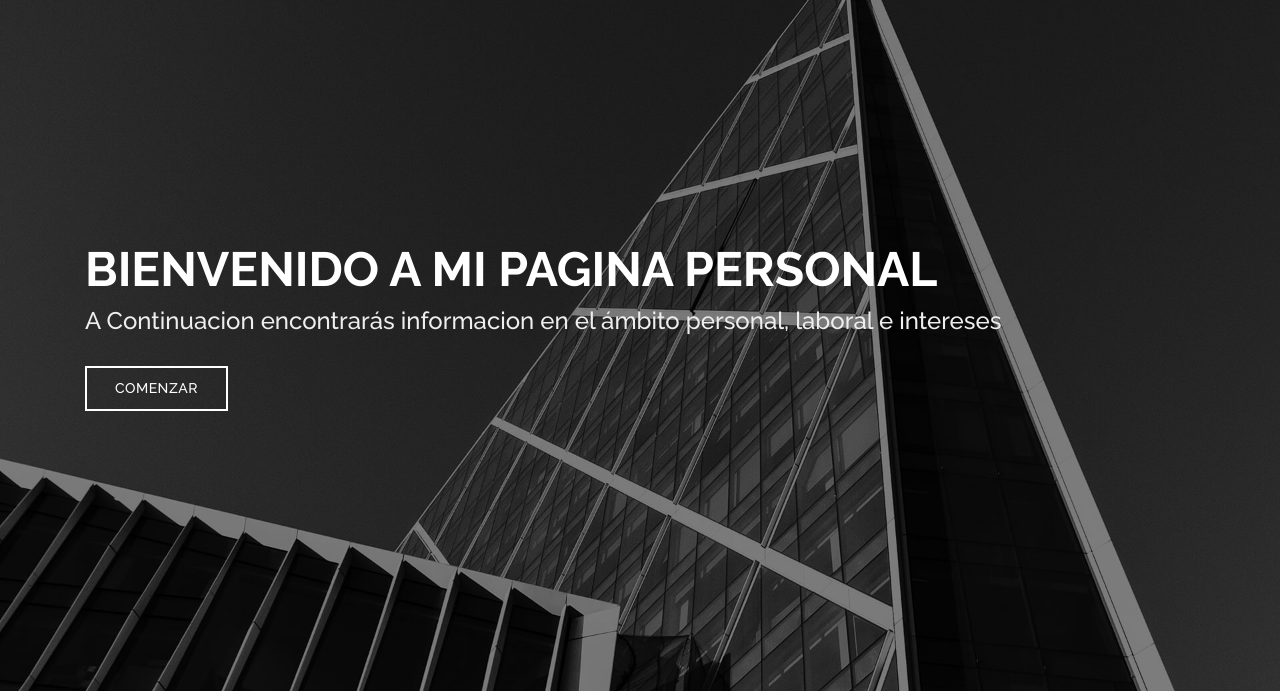
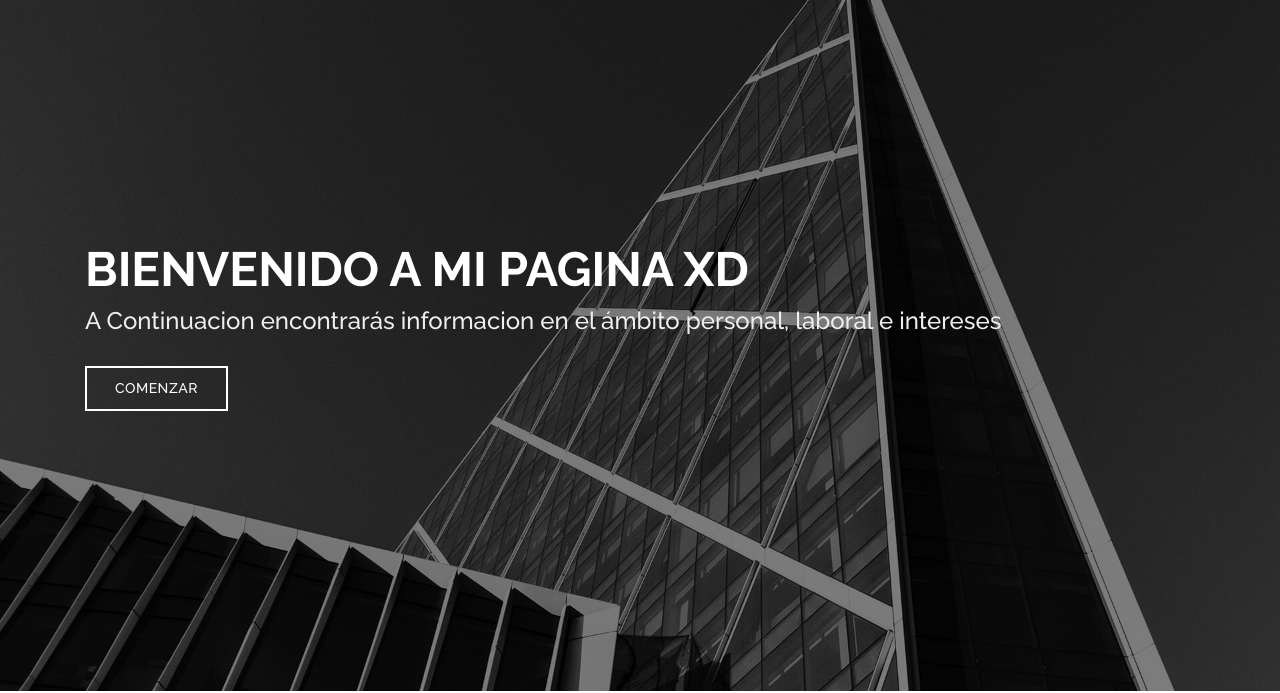
Before and after one commit to neymanuyama/profetional-perfil, a plain HTML site: page index.html in a window 1280 px wide. Shown: the part 109-802 px from the top of the page. Drawn offline with nearby package versions, Linux system fonts and the light colour scheme.

Commit message:
Update index.html
online

```diff
--- a/index.html
+++ b/index.html
@@ -97,7 +97,7 @@
   <section id="hero" class="d-flex align-items-center">
     <div class="container position-relative" data-aos="fade-up" data-aos-delay="500">
 
-        <h1>BIENVENIDO A MI PAGINA PERSONAL </h1>
+        <h1>BIENVENIDO A MI PAGINA XD </h1>
       <h2>A Continuacion encontrarás informacion en el ámbito personal, laboral e intereses</h2>
 
       <a href="#about" class="btn-get-started scrollto">comenzar</a>
```
